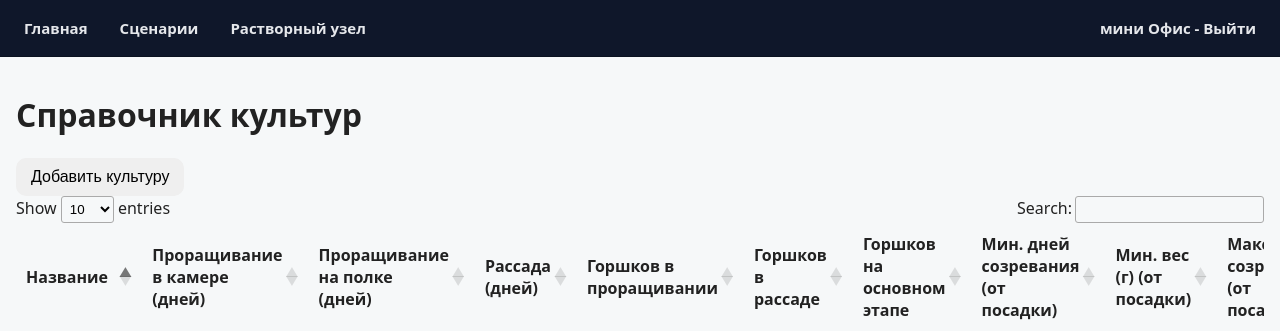
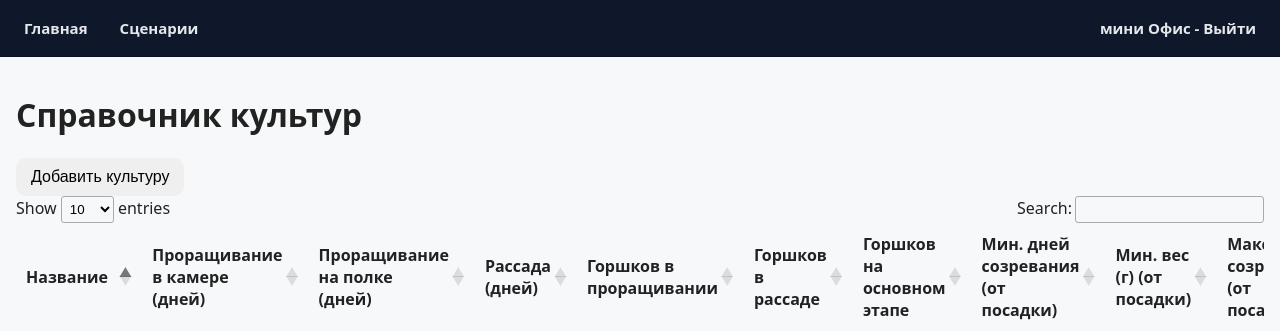
Before and after one commit to SnowWoolf/SMART_AGRO_mini, a Flask app: page /cultures in a window 1280 px wide. Shown: the top 331 px of the page. Run offline with Flask 3, Linux system fonts and the light colour scheme; a user stored in the database is signed in; data comes from the database, SQL or seed files in the repository; lists and menus that the app fills with data are empty; some libraries are stand-ins or nearby versions.

Commit message:
Переделана под ДЕМО для ГБУ

```diff
--- a/app/templates/base.html
+++ b/app/templates/base.html
@@ -21,9 +21,6 @@
         <ul>
             <li><a href="{{ url_for('main.index') }}">Главная</a></li>
             <li><a href="{{ url_for('main.scenarios') }}">Сценарии</a></li>
-            <!--<li><a href="{{ url_for('main.plantings') }}">Контроль посадки</a></li>
-            <li><a href="{{ url_for('main.cultures') }}">Справочник</a></li>-->
-            <li><a href="{{ url_for('main.mixing_parameters') }}">Растворный узел</a></li>
             <li><a href="{{ url_for('main.logout') }}">мини Офис - Выйти</a></li>
         </ul>
     </nav>
```
